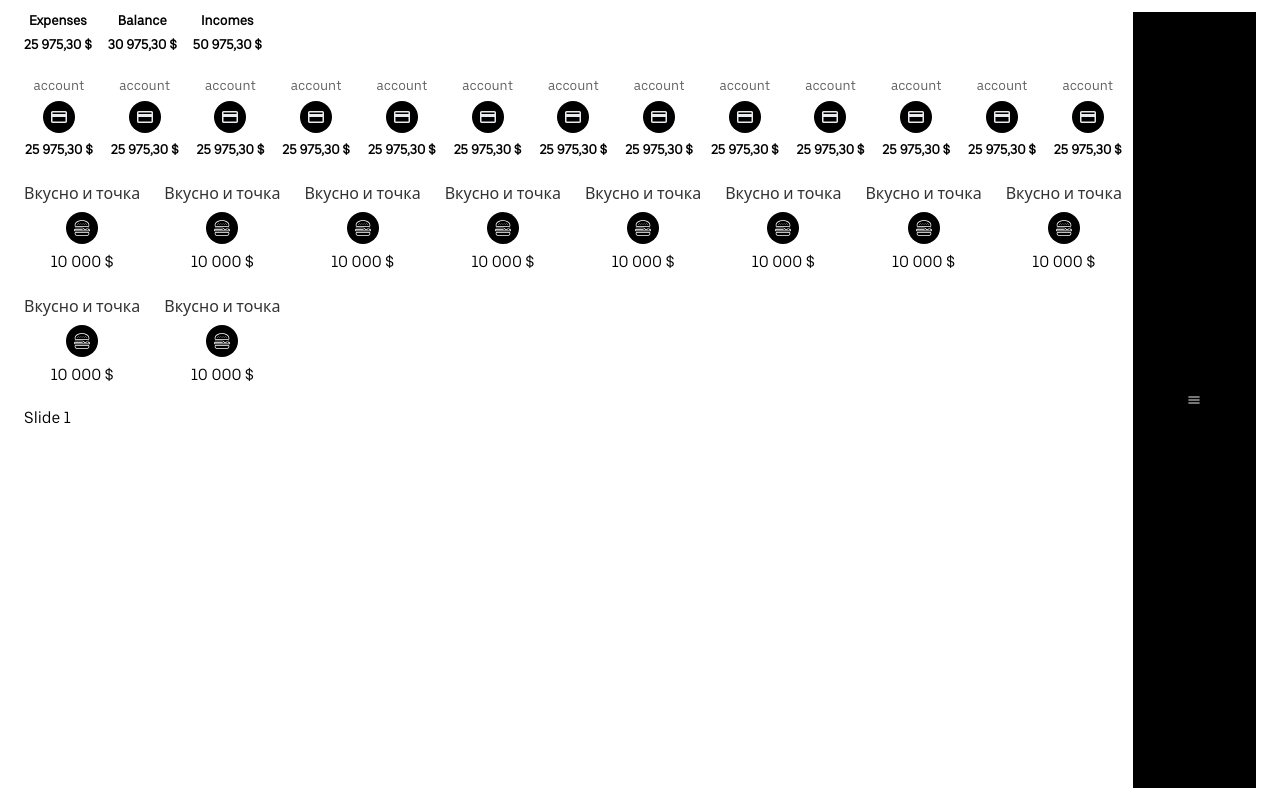
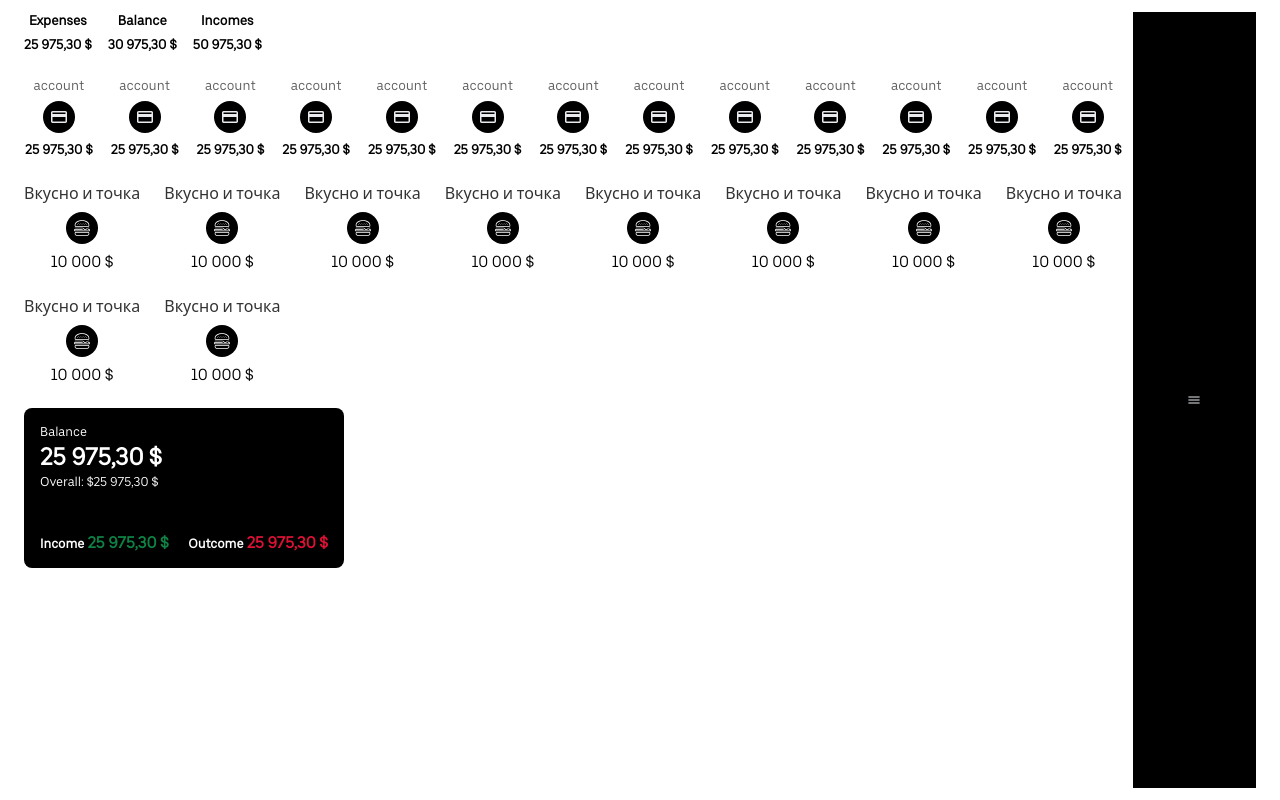
Before and after one commit to nikitavik/uber-coin-frontend, a React (Vite) app: page / in a window 1280 px wide. Built offline with nearby package versions, Linux system fonts and the light colour scheme; a web font is replaced by a local one.

Commit message:
Create Card

```diff
--- /dev/null
+++ b/src/entities/card/index.ts
@@ -0,0 +1 @@
+export * from './ui/Card';
--- /dev/null
+++ b/src/entities/card/ui/Card.module.scss
@@ -0,0 +1,43 @@
+.card {
+    display: flex;
+    flex-direction: column;
+    background-color: var(--color-base);
+    color: var(--background-color-base);
+    border-radius: 0.5rem;
+    width: 20rem;
+    height: 10rem;
+    padding: 1rem;
+    justify-content: space-between;
+}
+
+.balanceList {
+    display: flex;
+    gap: 0.2rem;
+    flex-direction: column;
+}
+
+.text {
+    font-size: 0.8rem;
+}
+
+.balance {
+    font-size: 1.5rem;
+    font-weight: var(--font-weight-bold);
+}
+
+.finances {
+    display: flex;
+    justify-content: space-between;
+    font-size: 1rem;
+    font-weight: var(--font-weight-bold);
+}
+
+.financesIncome {
+    color: var(--color-green);
+    margin-left: 0.2rem;
+}
+
+.financesOutcome {
+    color: var(--color-red);
+    margin-left: 0.2rem;
+}
--- /dev/null
+++ b/src/entities/card/ui/Card.tsx
@@ -0,0 +1,34 @@
+import { FC } from 'react';
+import clsx from 'clsx';
+import styles from './Card.module.scss';
+
+type CardProps = {
+    className?: string;
+    balance: string;
+    income: string;
+    outcome: string;
+};
+
+export const Card: FC<CardProps> = (props) => {
+    const { className, balance, income, outcome } = props;
+
+    return (
+        <div className={clsx(styles.card, className)}>
+            <div className={styles.balanceList}>
+                <span className={styles.text}>Balance</span>
+                <span className={styles.balance}>{balance}</span>
+                <span className={styles.text}>Overall: ${balance}</span>
+            </div>
+            <div className={styles.finances}>
+                <div className={styles.income}>
+                    <span className={styles.text}>Income</span>
+                    <span className={styles.financesIncome}>{income}</span>
+                </div>
+                <div className={styles.outcome}>
+                    <span className={styles.text}>Outcome</span>
+                    <span className={styles.financesOutcome}>{outcome}</span>
+                </div>
+            </div>
+        </div>
+    );
+};
--- a/src/widgets/slider/ui/Slider.tsx
+++ b/src/widgets/slider/ui/Slider.tsx
@@ -1,4 +1,5 @@
 import useEmblaCarousel from 'embla-carousel-react';
+import { Card } from '@entities/card';
 import { FC } from 'react';
 import styles from './Slider.module.scss';
 
@@ -8,9 +9,15 @@
     return (
         <div className={styles.slider} ref={emblaRef}>
             <div className={styles.container}>
-                <div className={styles.slide}>Slide 1</div>
-                <div className={styles.slide}>Slide 2</div>
-                <div className={styles.slide}>Slide 3</div>
+                <div className={styles.slide}>
+                    <Card balance="25 975,30 $" outcome="25 975,30 $" income="25 975,30 $" />
+                </div>
+                <div className={styles.slide}>
+                    <Card balance="30 975,30 $" outcome="25 975,30 $" income="25 975,30 $" />
+                </div>
+                <div className={styles.slide}>
+                    <Card balance="50 975,30 $" outcome="25 975,30 $" income="25 975,30 $" />
+                </div>
             </div>
         </div>
     );
```
